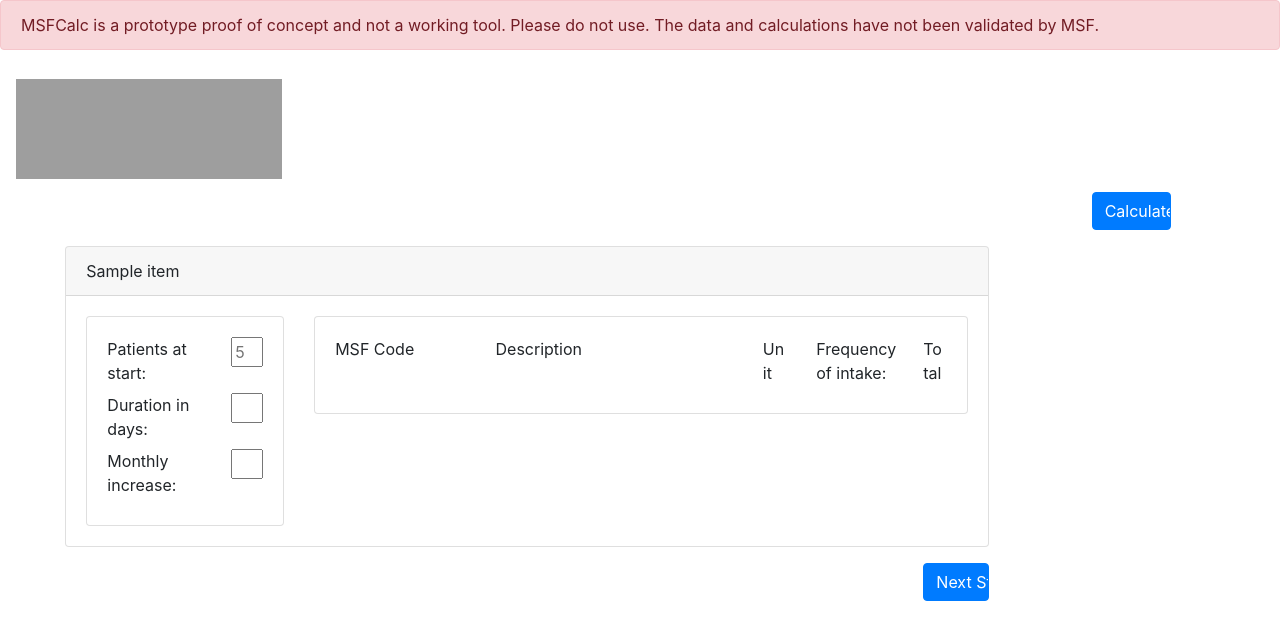
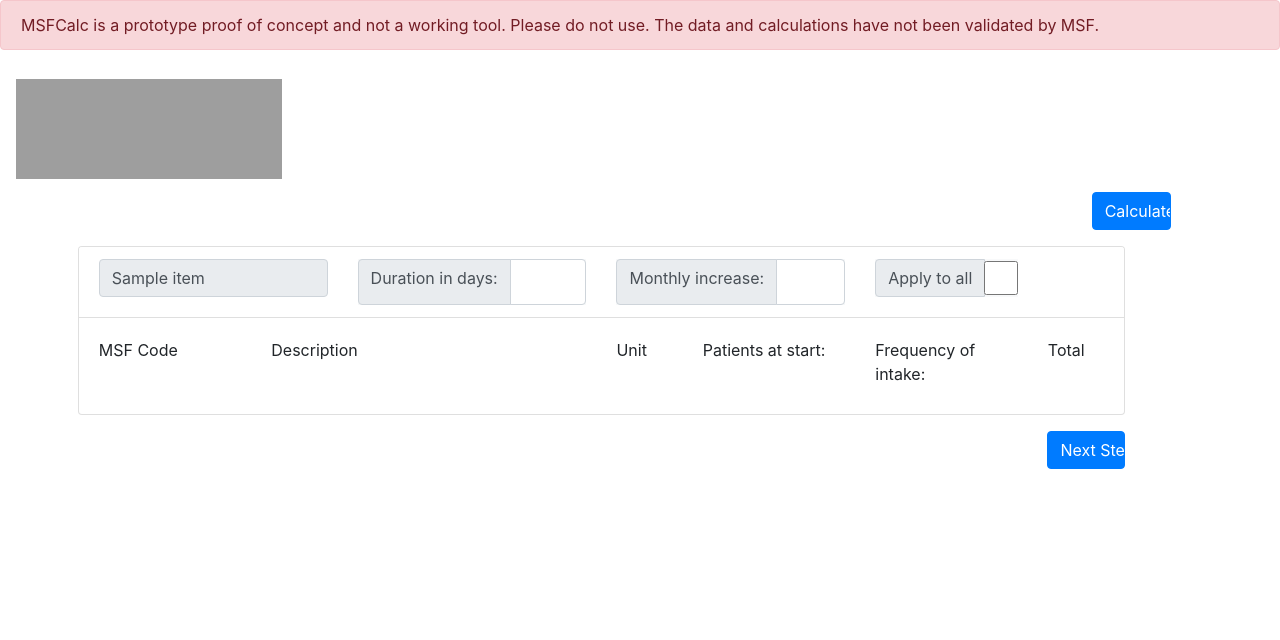
Before and after one commit to PaulaG9/MSFCalc, a Django app: template calc/templates/calc/forecast.html in a window 1280 px wide. Shown: the top 640 px of the page. Run offline with Django 3.2, Linux system fonts and the light colour scheme; tables that the repository leaves empty hold one stand-in row (values such as "Sample post"); the template is opened without the code that fills it: values that come from a table or form of the project are taken from there, most other values are stand-ins (such as "Sample title", 1, 10 or a date in 2020); some libraries are stand-ins or nearby versions; grey boxes are pictures that could not be loaded.

Commit message:
layout and function change

```diff
--- a/calc/static/js/resultsPreview.js
+++ b/calc/static/js/resultsPreview.js
@@ -14,22 +14,23 @@
 
 function getPreview(){
 
-    var formInst=$('[id^=num_]')
+    var formInst=$('input[id^=duration_]')
 
     for (var x=1; x<formInst.length+1; x++){
-        var numpatients=parseInt($('#num_patients_' +x).val());
-        console.log(numpatients);
-        var duration=parseInt($('#duration_' +x).val());
+
+        var duration=parseInt($('input#duration_' +x).val());
         console.log(duration);
-        var monincrease=parseInt($('#monthly_increase_' +x).val());
+        var monincrease=parseInt($('input#monthly_increase_' +x).val());
         console.log(monincrease);
         var results=$('[id^=result_'+ x +']')
         for (var i=1; i<results.length+1; i++){
             console.log(i-1, results.eq(i-1))
             var txt=results.eq(i-1).attr("id")
             var msfcode=txt.split("_")[2]
-            var frequency=parseInt($('#frequency_'+ x +'_' + msfcode).val());
+            var frequency=parseInt($('select#frequency_'+ x +'_' + msfcode).val());
             console.log(frequency);
+            var numpatients=parseInt($('input#num_patients_' + x +'_' + msfcode).val());
+            console.log(numpatients);
 
             estimate=estResults(netPatients(numpatients, duration, monincrease),duration, frequency);
             console.log(estimate);
--- a/calc/templates/calc/forecast.html
+++ b/calc/templates/calc/forecast.html
@@ -27,59 +27,80 @@
                         <div class="col-md-1"></div>
                         <div class="col-md-10">
                             <div class="card">
-                                <div class="card-header">
+                                <div class="card-header bg-white">
+                                    <div class="row">
+
+                                        <div class="col-md-3">
+                                            <div class="row">
+                                                <div class="col-md-12">
+                                                    <label class="input-group-text">
                                                         {{item.t_name}}
+                                                    </label>
+
                                                 </div>
-                                <div class="card-body">
+                                            </div>
+                                        </div>
+
+                                        <div class="col-md-3">
                                             <div class="row">
-                                        <div class="col-md-3">
-                                            <div class="card" >
-                                                <div class="card-body">
-                                                    <div class="row">
-                                                        <div class="col-md-8">
-                                                            {{forecast_form.num_patients.label_tag}}
+                                                <div class="col-md-12">
+                                                    {% with "duration_"|add:ct as dname %}
+                                                    <div class="input-group bg-light">
+                                                        <div class="input-group-prepend">
+                                                            <label class="input-group-text" id={{dname}} >
+                                                                {{forecast_form.duration.label_tag}}
+                                                            </label>
                                                         </div>
-                                                        <div class="col-md-4">
-                                                            {% with "num_patients_"|add:ct as fname %}
-                                                            <input type="number" min=0 name={{fname}} id={{fname}} placeholder=50>
+                                                        <input type="number" style="height:auto" class="form-control" min=0 name={{dname}} id={{dname}}>
+                                                    </div>
                                                     {% endwith %}
                                                 </div>
                                             </div>
-                                                    <div class="row"></div>
+                                        </div>
+
+                                        <div class="col-md-3">
                                             <div class="row">
-                                                        <div class="col-md-8">
-                                                            {{forecast_form.duration.label_tag}}
+                                                <div class="col-md-12">
+                                                    {% with "monthly_increase_"|add:ct as mthname %}
+                                                    <div class="input-group bg-light">
+                                                        <div class="input-group-prepend">
+                                                            <label class="input-group-text" for={{mthname}}>
+                                                                {{forecast_form.monthly_increase.label_tag}}
+                                                            </label>
                                                         </div>
-                                                        <div class="col-md-4">
-                                                            {% with "duration_"|add:ct as dname %}
-                                                            <input type="number" min=0 name={{dname}} id={{dname}}>
+                                                        <input type="number" style="height:auto" class="form-control" id={{mthname}} min=0 name={{mthname}} data-toggle="tooltip" data-placement="top" title="What number of patients do you expect over the initial number of patients">
+                                                    </div>
                                                     {% endwith %}
                                                 </div>
                                             </div>
-                                                    <div class="row"></div>
+                                        </div>
+
+                                        <div class="col-md-2">
                                             <div class="row">
-                                                            <div class="col-md-8">
-                                                                {{forecast_form.monthly_increase.label_tag}}
+                                                <div class="col-md-12">
+                                                    {% with "app_all_"|add:ct as appname %}
+                                                    <div class="input-group bg-light">
+                                                        <div class="input-group-prepend">
+                                                            <label class="input-group-text" for={{appname}}>Apply to all</label>
                                                         </div>
-                                                            <div class="col-md-4">
-                                                                {% with "monthly_increase_"|add:ct as mthname %}
-                                                                <input type="number" id={{mthname}} min=0 name={{mthname}} data-toggle="tooltip" data-placement="top" title="What number of patients do you expect over the initial number of patients">
+                                                        <input type="checkbox" class="form-control" id={{appname}} name={{appname}}>
+                                                    </div>
                                                     {% endwith %}
                                                 </div>
                                             </div>
-                                                        <div class="row"></div>
+                                        </div>
+
                                     </div>
                                 </div>
-                                        </div>
-                                        <div class="col-md-9">
-                                            <div class="card" >
                                 <div class="card-body">
+
                                         <div class="row">
                                             <div class="col-md-12">
                                                 <div class="row">
-                                                                <div class="col-md-3">MSF Code</div>
-                                                                <div class="col-md-5">Description</div>
+                                                    <div class="col-md-2">MSF Code</div>
+                                                    <div class="col-md-4">Description</div>
                                                     <div class="col-md-1">Unit</div>
+                                                    <div class="col-md-2">{{forecast_form.num_patients.label_tag}} </div>
                                                     <div class="col-md-2">{{forecast_form.frequency.label_tag}}</div>
                                                     <div class="col-md-1">Total</div>
                                                 </div>
@@ -91,15 +112,22 @@
                                                 {% for y in supplyqset%}
                                                     {% if y.supply_name == x %}
                                                     <div class="row">
-                                                                    <div class="col-md-3">
+                                                        <div class="col-md-2">
                                                             {{y.msf_code}}
                                                         </div>
-                                                                    <div class="col-md-5">
+                                                        <div class="col-md-4">
                                                             {{y.supply_name}}
                                                         </div>
                                                         <div class="col-md-1">
                                                             {{y.unit}}
                                                         </div>
+
+                                                        <div class="col-md-2">
+                                                            {% with "num_patients_"|add:ct|add:"_"|add:y.msf_code as fname %}
+                                                            <input type="number" min=0 name={{fname}} id={{fname}} placeholder=50>
+                                                            {% endwith %}
+                                                        </div>
+
                                                         <div class="col-md-2">
                                                             {% with "frequency_"|add:ct|add:"_"|add:y.msf_code as frname %}
 
@@ -121,10 +149,7 @@
                                             </div>
                                             {% endfor %}
                                         </div>
-                                                </div>
-                                            </div>
-                                        </div>
-                                    </div>
+
                                 </div>
                             </div>
                         </div>
--- a/calc/views.py
+++ b/calc/views.py
@@ -60,7 +60,7 @@
 
             try:
                 for i in range(len(tlines)):
-                    numpatients=int(other_context['num_patients_'+str(tlines[i])])
+                    numpatients=int(other_context['num_patients_'+str(tlines[i])+'_'+item.msf_code])
                     duration=int(other_context['duration_'+str(tlines[i])])
                     monincrease=int(other_context['monthly_increase_'+str(tlines[i])])
                     # attrrate=int(other_context['attrition_rate_'+str(tlines[i])])
```
Also changed, not shown: db.sqlite3. Lines whose indentation alone changed are shown as unchanged.
